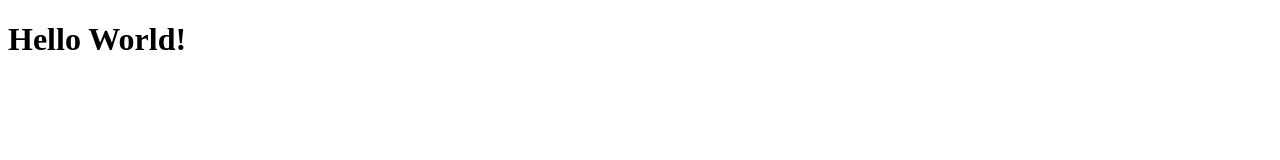
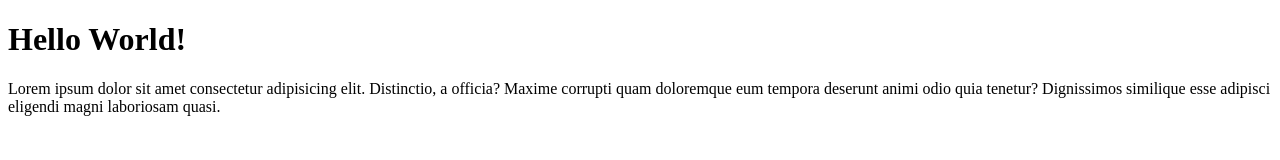
Before and after one commit to upan12/test-remote, a plain HTML site: page index.html in a window 1280 px wide. Drawn offline with Linux system fonts and the light colour scheme.

Commit message:
menambahkan paragraf

```diff
--- a/index.html
+++ b/index.html
@@ -8,5 +8,7 @@
   </head>
   <body>
     <h1>Hello World!</h1>
+
+    <p>Lorem ipsum dolor sit amet consectetur adipisicing elit. Distinctio, a officia? Maxime corrupti quam doloremque eum tempora deserunt animi odio quia tenetur? Dignissimos similique esse adipisci eligendi magni laboriosam quasi.</p>
   </body>
 </html>
```
